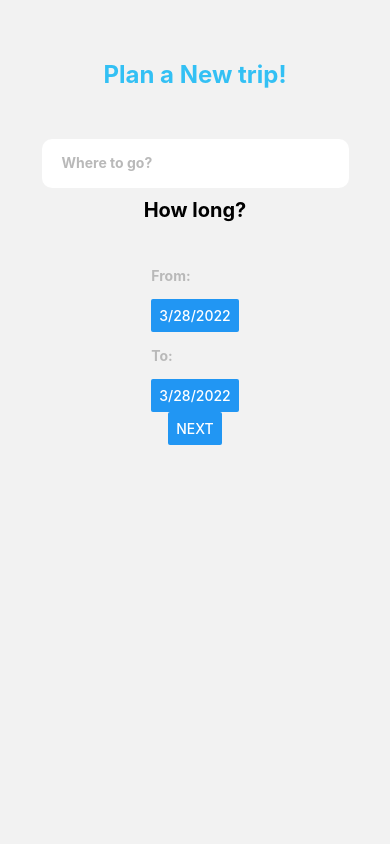
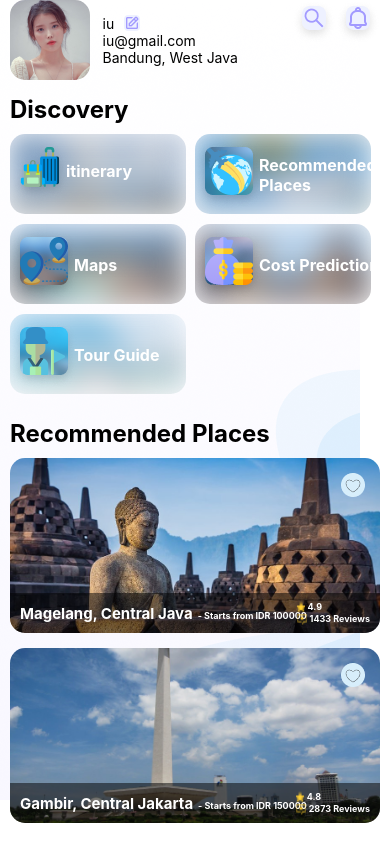
Before and after one commit to relieyanhilman/unifirt-krevelling, a React Native app: screen /Home in a window 390 px wide. Built offline with nearby package versions, Linux system fonts and the light colour scheme; what react-native would draw is missing.

Commit message:
navigation home, recommended places, add itinerary

```diff
--- a/components/home/Discovery.js
+++ b/components/home/Discovery.js
@@ -1,7 +1,7 @@
 import { View, Text, StyleSheet, TouchableOpacity, Image } from "react-native";
 import React from "react";
 
-export default function Discovery() {
+export default function Discovery({ navigation }) {
   return (
     <View style={{ marginTop: 15, marginHorizontal: 10 }}>
       <Text style={{ fontSize: 24, fontWeight: "bold", marginBottom: 10 }}>
@@ -20,33 +20,84 @@ export default function Discovery() {
           text={"itinerary"}
           backgroundImage={require("../../assets/images/monas.jpg")}
           icon={require("../../assets/icons/travel-luggage-1.png")}
+          navigation={navigation}
+          navigationDestination={"ItineraryLocDate"}
+          isNavigation={true}
         />
         <DiscoveryOption
           text={"Recommended Places"}
           backgroundImage={require("../../assets/images/hammock.jpg")}
           icon={require("../../assets/icons/earth1.png")}
+          navigation={navigation}
+          navigationDestination={"Recommendation"}
+          isNavigation={true}
         />
         <DiscoveryOption
           text={"Maps"}
           backgroundImage={require("../../assets/images/danau-kalimutu.jpg")}
           icon={require("../../assets/icons/mapsIcons.png")}
+          isNavigation={false}
         />
         <DiscoveryOption
           text={"Cost Prediction"}
           backgroundImage={require("../../assets/images/Borobudur-1.jpg")}
           icon={require("../../assets/icons/money-bag-1.png")}
+          isNavigation={false}
         />
         <DiscoveryOption
           text={"Tour Guide"}
           backgroundImage={require("../../assets/images/pantai-kanawa.jpg")}
           icon={require("../../assets/icons/tour-guide-1.png")}
+          isNavigation={false}
         />
       </View>
     </View>
   );
 }
 
-const DiscoveryOption = (props) => (
+function DiscoveryOption({ navigation, ...props }) {
+  const isNavigation = props.isNavigation;
+  const navigationDestination = props.navigationDestination;
+  if (isNavigation) {
+    return (
+      <View style={{ width: "50%", marginBottom: 10 }}>
+        <TouchableOpacity
+          onPress={() => navigation.navigate(navigationDestination)}
+          style={{ borderRadius: 15 }}
+        >
+          <Image
+            source={props.backgroundImage}
+            blurRadius={15}
+            style={{ width: "95%", height: 80, opacity: 0.7, borderRadius: 15 }}
+          />
+          <View
+            style={{
+              display: "flex",
+              position: "absolute",
+              flexDirection: "row",
+              alignItems: "center",
+              top: 7,
+            }}
+          >
+            <Image source={props.icon} />
+            <Text
+              style={{
+                flex: 1,
+                flexWrap: "wrap",
+                color: "white",
+                fontWeight: "bold",
+                fontSize: 16,
+                marginHorizontal: -4,
+              }}
+            >
+              {props.text}
+            </Text>
+          </View>
+        </TouchableOpacity>
+      </View>
+    );
+  } else {
+    return (
       <View style={{ width: "50%", marginBottom: 10 }}>
         <TouchableOpacity style={{ borderRadius: 15 }}>
           <Image
@@ -80,3 +131,5 @@ const DiscoveryOption = (props) => (
         </TouchableOpacity>
       </View>
     );
+  }
+}
--- a/navigation.js
+++ b/navigation.js
@@ -4,6 +4,8 @@ import { createNativeStackNavigator } from "@react-navigation/native-stack";
 import { NavigationContainer } from "@react-navigation/native";
 import ItineraryLocDate from "./screens/ItineraryLocDate";
 import AddItinerary from "./screens/AddItinerary";
+import Home from "./screens/Home";
+import Recommendation from "./screens/Recommendation";
 export default function RootNavigation() {
   const Stack = createNativeStackNavigator();
 
@@ -13,10 +15,9 @@ export default function RootNavigation() {
 
   return (
     <NavigationContainer>
-      <Stack.Navigator
-        initialRouteName="ItineraryLocDate"
-        screenOptions={screenOptions}
-      >
+      <Stack.Navigator initialRouteName="Home" screenOptions={screenOptions}>
+        <Stack.Screen name="Home" component={Home} />
+        <Stack.Screen name="Recommendation" component={Recommendation} />
         <Stack.Screen name="ItineraryLocDate" component={ItineraryLocDate} />
         <Stack.Screen name="AddItinerary" component={AddItinerary} />
       </Stack.Navigator>
--- a/screens/Home.js
+++ b/screens/Home.js
@@ -6,7 +6,7 @@ import Discovery from "../components/home/Discovery";
 import RecommendedPlaces from "../components/home/RecommendedPlaces";
 import { StatusBar } from "expo-status-bar";
 
-export default function Home() {
+export default function Home({ navigation }) {
   return (
     <SafeAreaView style={{ flex: 1, backgroundColor: "white" }}>
       <StatusBar style="auto" />
@@ -17,7 +17,7 @@ export default function Home() {
       >
         <ScrollView showsVerticalScrollIndicator={false}>
           <Profile />
-          <Discovery />
+          <Discovery navigation={navigation} />
           <RecommendedPlaces />
         </ScrollView>
       </ImageBackground>
```
Lines whose indentation alone changed are shown as unchanged.
